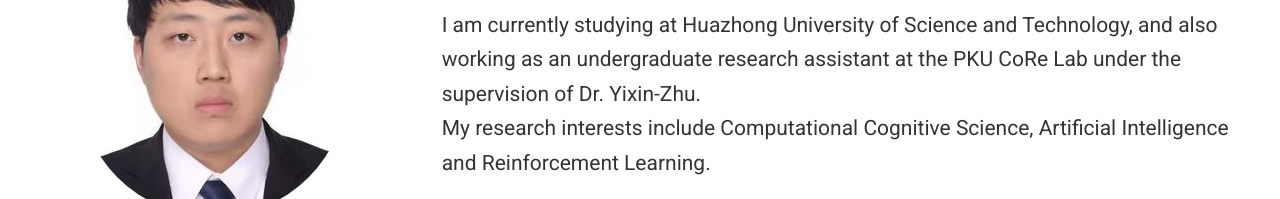
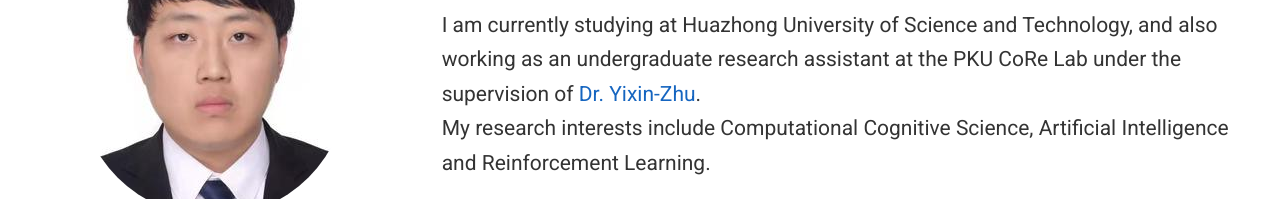
Before and after one commit to yuechuhaoxi020609/yuechuhaoxi020609.github.io, a plain HTML site: page authors/admin/index.html in a window 1280 px wide. Shown: the part 216-415 px from the top of the page. Drawn offline with Linux system fonts and the light colour scheme; some icons are missing.

Commit message:
Dr.yixin

```diff
--- a/authors/admin/index.html
+++ b/authors/admin/index.html
@@ -1,6 +1,6 @@
 <!DOCTYPE html>
 <!-- This site was created with Wowchemy. https://www.wowchemy.com -->
-<!-- Last Published: March 19, 2023 --><html lang="en-us" >
+<!-- Last Published: March 20, 2023 --><html lang="en-us" >
 
 
 <head>
@@ -782,7 +782,7 @@
             Biography
         </h2>
       <div align="left">
-I am currently studying at Huazhong University of Science and Technology, and also working as an undergraduate research assistant at the PKU CoRe Lab under the supervision of Dr. Yixin-Zhu.
+I am currently studying at Huazhong University of Science and Technology, and also working as an undergraduate research assistant at the PKU CoRe Lab under the supervision of <a href="https://yzhu.io/" title="Dr. Yixin-Zhu">Dr. Yixin-Zhu</a>.
 <p>My research interests include Computational Cognitive Science, Artificial Intelligence and Reinforcement Learning.</p>
 <p><i class="fas fa-download pr-1 fa-fw" ></i>Download my <a href="uploads/cv.pdf" title="Resume">Resumé</a> here.</p>
 </div>
```
Also changed, not shown: 404.html (+1 -1 lines), authors/index.html (+1 -1 lines), categories/index.html (+1 -1 lines), event/index.html (+1 -1 lines), index.html (+2 -2 lines), post/index.html (+1 -1 lines), publication/index.html (+1 -1 lines), publication_types/index.html (+1 -1 lines), tags/index.html (+1 -1 lines), talk/example-talk/index.html (+1 -1 lines).
